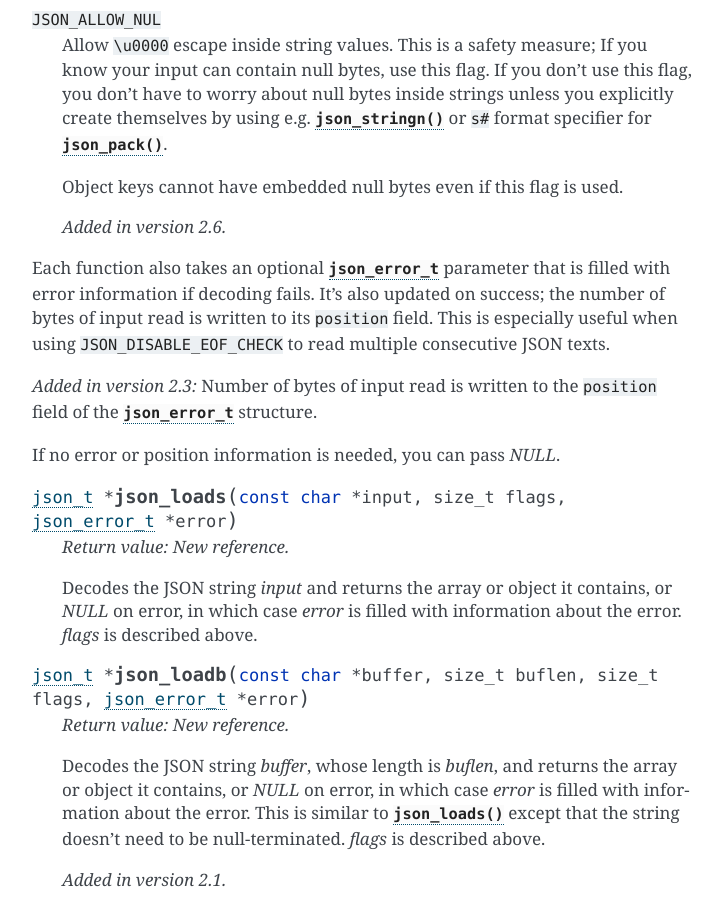
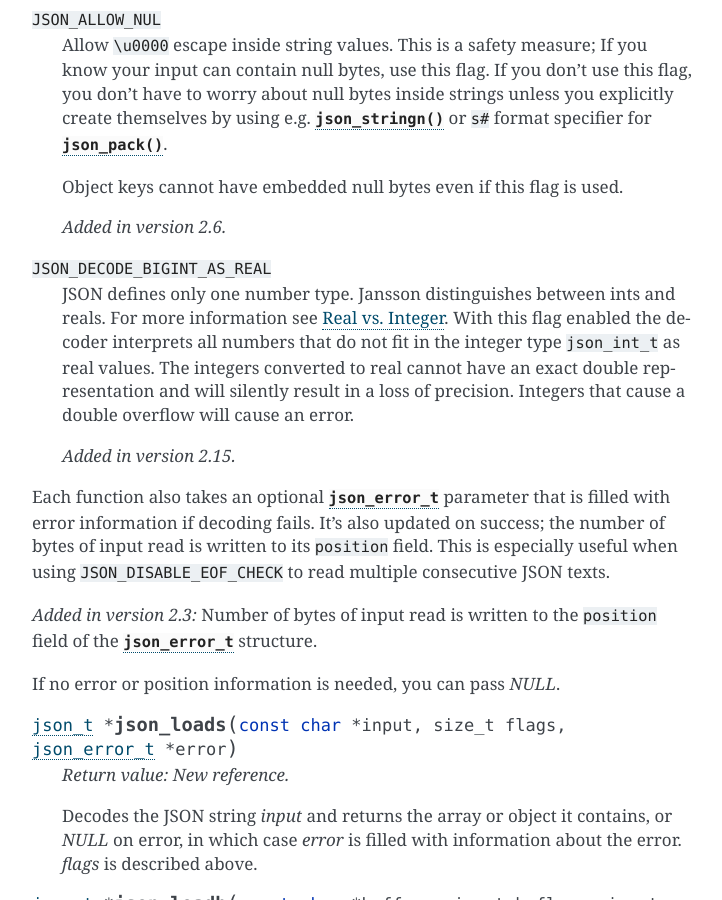
Before and after one commit to akheron/jansson, a Sphinx documentation site: the page built from doc/apiref.rst, in a window 1280 px wide and 900 px high, scrolled down 25910 px. Shown: the whole window, without its empty margins (388-1110 px from the left). Built offline with Sphinx 7.4.7, drawn with Linux system fonts in a browser that asks for light colours.

Commit message:
Add documentation for JSON_DECODE_BIGINT_AS_REAL

```diff
--- a/doc/apiref.rst
+++ b/doc/apiref.rst
@@ -1360,6 +1360,17 @@ macros can be ORed together to obtain *flags*.
 
    .. versionadded:: 2.6
 
+``JSON_DECODE_BIGINT_AS_REAL``
+   JSON defines only one number type. Jansson distinguishes between
+   ints and reals. For more information see :ref:`real-vs-integer`.
+   With this flag enabled the decoder interprets all numbers that do
+   not fit in the integer type ``json_int_t`` as real values. The
+   integers converted to real cannot have an exact double
+   representation and will silently result in a loss of precision.
+   Integers that cause a double overflow will cause an error.
+
+   .. versionadded:: 2.15
+
 Each function also takes an optional :type:`json_error_t` parameter
 that is filled with error information if decoding fails. It's also
 updated on success; the number of bytes of input read is written to
--- a/doc/conformance.rst
+++ b/doc/conformance.rst
@@ -49,7 +49,9 @@ representation includes one of ``e``, ``E``, or ``.``; regardless if
 its actual numeric value is a true integer (e.g., all of ``1E6``,
 ``3.0``, ``400E-2``, and ``3.14E3`` are mathematical integers, but
 will be treated as real values). With the ``JSON_DECODE_INT_AS_REAL``
-decoder flag set all numbers are interpreted as real.
+decoder flag set all numbers are interpreted as real. With the
+``JSON_DECODE_BIGINT_AS_REAL`` decoder flag only numbers that do not
+fit in the integer data type ``json_int_t`` are interpreted as real.
 
 All other JSON numbers are considered integers.
 
```
